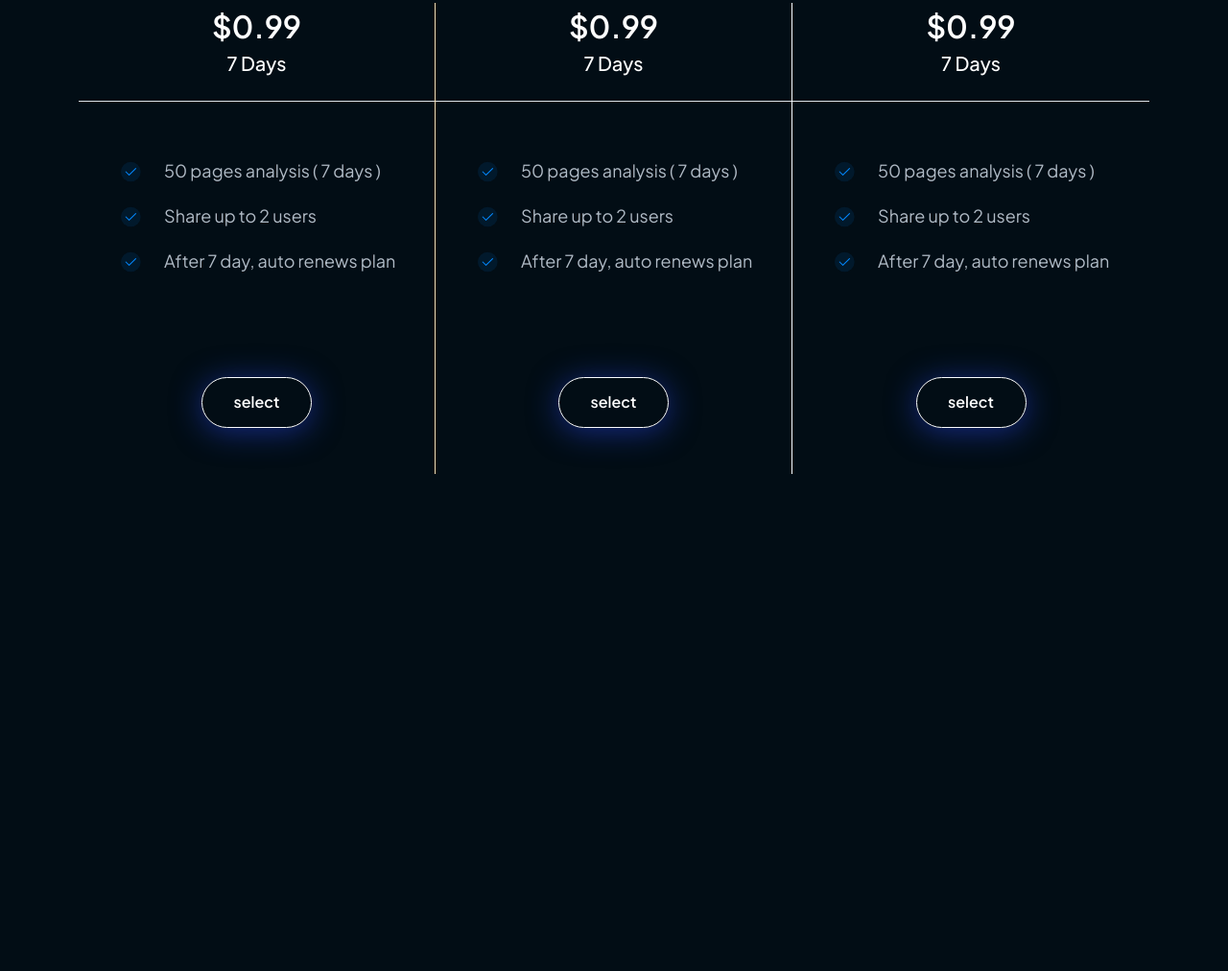
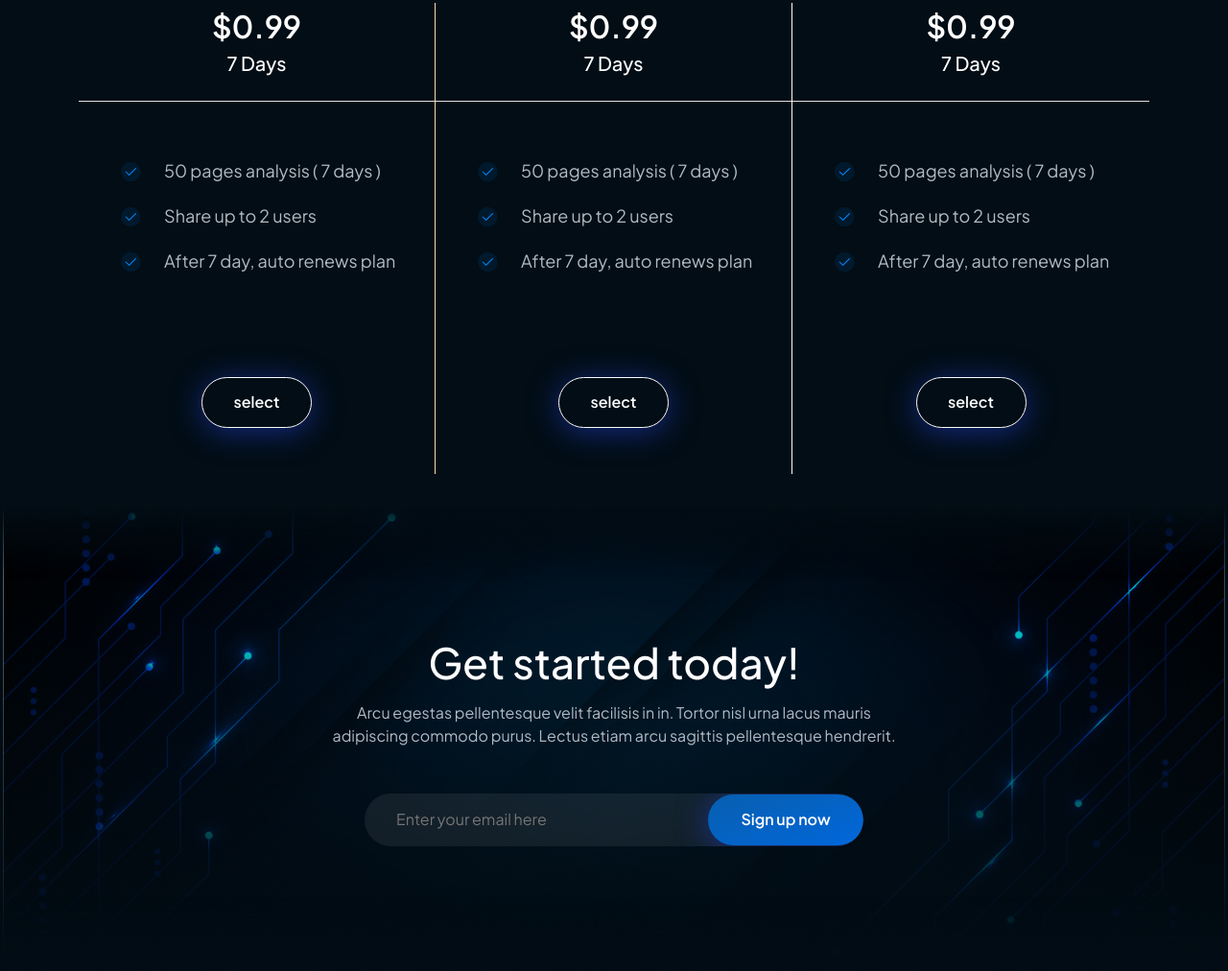
Before and after one commit to AmanPunia-510/iDox, a plain HTML site: page index.html in a window 1280 px wide. Shown: the part 6071-7083 px from the top of the page at 96% size. Before the commit the page ends 6565 px from the top, so only its background shows below. Drawn offline with nearby package versions, Linux system fonts and the light colour scheme.

Commit message:
section 11 complete now work on footer

```diff
--- a/assets/css/root.css
+++ b/assets/css/root.css
@@ -83,6 +83,7 @@
   --ai-time: #0389ff;
   --color-b1: #b1bbc6;
   --sub-card: #00000054;
+  --color-b7: #B0B7BD;
   --ff-poppins: "Poppins", sans-serif;
 }
 
@@ -238,6 +239,10 @@
   color: var(--color-b1);
 }
 
+.color-b7{
+  color: var(--color-b7);
+}
+
 @media (min-width: 1200px) {
   .fs-48 {
     font-size: var(--fs-48);
--- a/assets/css/style.css
+++ b/assets/css/style.css
@@ -511,6 +511,48 @@
   border-right: 1px solid white;
 }
 
+.section11 {
+  background-image: url(../images/header.png);
+  background-size: cover;
+  background-repeat: no-repeat;
+  background-position: center;
+  min-height: 485px;
+  margin-top: 33px;
+}
+
+.left-0 {
+  left: 0;
+}
+
+.bottom-0 {
+  bottom: 0;
+}
+
+.get-box {
+  max-width: 617px;
+}
+
+.search-box {
+  max-width: 520px;
+  height: 55px;
+  border-radius: 29px;
+  background: #fbfdff12;
+}
+
+.sign-up {
+  border: none;
+  outline: none;
+  background-color: transparent;
+  padding-left: 33px;
+  width: 67%;
+}
+
+.sign-btn {
+  width: 162px;
+  height: 53px;
+  border-radius: 40px;
+}
+
 @media (min-width: 576px) {
   .slick-slider2 .slick-slide {
     margin: 0 12px;
@@ -543,7 +585,7 @@
     border: 1px solid wheat;
   }
 
-  .border-sm-right{
+  .border-sm-right {
     border-right: 1px solid wheat;
   }
 }
--- a/index.html
+++ b/index.html
@@ -1123,6 +1123,28 @@
             </div>
         </section>
 
+        <section class="section11 w-100 position-relative d-flex">
+            <img src="./assets/images/sec11-line.png" alt="sec11-top"
+                class="sec11-top position-absolute top-0 left-0 w-100">
+
+            <img src="./assets/images/sec11-bottom.png" alt="sec11-top"
+                class="sec11-top position-absolute bottom-0 left-0 w-100">
+
+            <div class="my_container mx-auto flex-grow-1 d-flex align-items-center justify-content-center">
+                <div class="get-box d-flex flex-column align-items-center">
+                    <div class="fw-500 fs-44 lh-150 ff-jakrta white-color text-center">Get started today!</div>
+                    <div class="fw-400 fs-16 lh-150 ff-jakrta color-b1 pt-2 pb-5 text-center">Arcu egestas pellentesque velit
+                        facilisis in in. Tortor nisl urna lacus mauris adipiscing commodo purus. Lectus etiam
+                        arcu sagittis pellentesque hendrerit.</div>
+                    <form action="php" class="search-box d-flex align-items-center justify-content-between overflow-hidden w-100">
+                        <input type="email" name="sign-up" class="sign-up fw-400 fs-16 ff-jakrta lh-150 color-b7"
+                            placeholder="Enter your email here">
+                        <button class="sign-btn commen-btn try-btn fw-600 fs-16 lh-150 white-color ff-jakrta d-flex justify-content-center align-items-center">Sign up now</button>
+                    </form>
+                </div>
+            </div>
+        </section>
+
     </main>
 
     <script src="https://cdnjs.cloudflare.com/ajax/libs/jquery/3.7.1/jquery.min.js"
```
Also changed, not shown: assets/images/sec11-bottom.png (added), assets/images/sec11-line.png (added).
